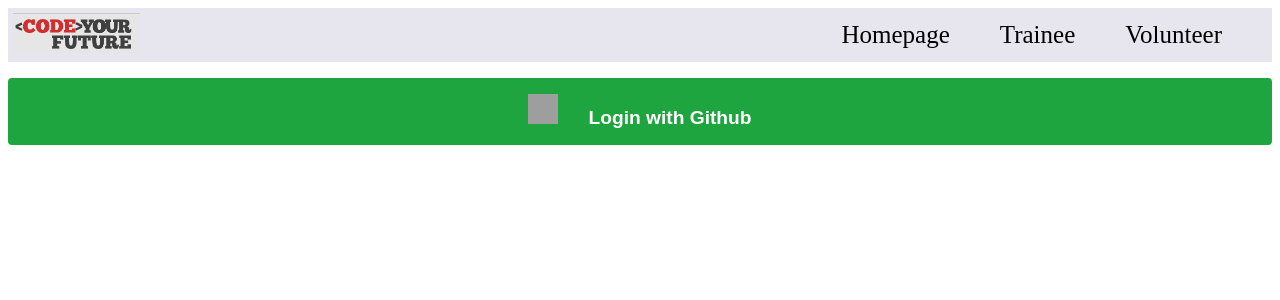
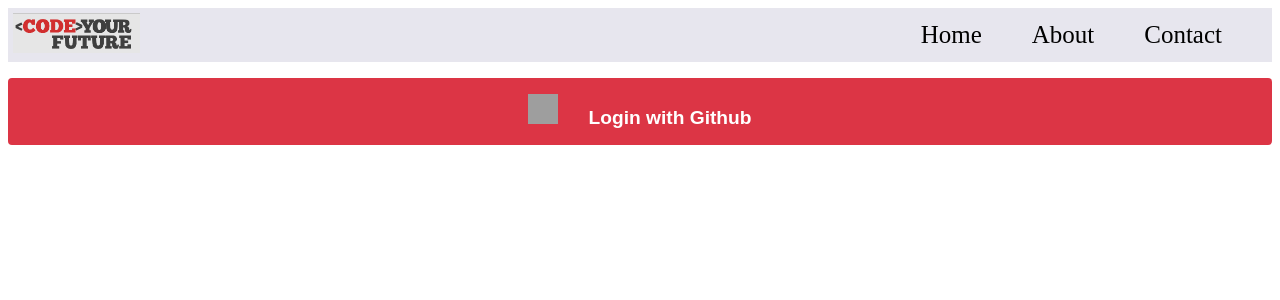
Before and after one commit to Meronggk/codezilla-student-tracker, a React (Create React App) app in the folder client/: page /login in a window 1280 px wide. Shown: the top 300 px of the page. Built offline with nearby package versions, Linux system fonts and the light colour scheme; grey boxes are pictures that could not be loaded.

Commit message:
added some css

```diff
--- a/client/src/components/AttendanceForm.css
+++ b/client/src/components/AttendanceForm.css
@@ -35,7 +35,7 @@
 }
 
 button {
-	background-color: #4caf50;
+	background-color: #dc3545;
 	color: white;
 	padding: 8px 16px;
 	border: none;
@@ -44,5 +44,5 @@
 }
 
 button:hover {
-	background-color: #3e8e41;
+	background-color: #64270b;
 }
--- a/client/src/components/Homepage/Homepage.css
+++ b/client/src/components/Homepage/Homepage.css
@@ -61,7 +61,7 @@
 	left: 50%;
 	transform: translate(-50%, -50%);
 	-ms-transform: translate(-50%, -50%);
-	background-color: #1e7738;
+	background-color: #dc3545;
 	color: rgb(250, 244, 244);
 	font-size: 25px;
 	padding: 12px 17px;
@@ -72,7 +72,7 @@
 }
 
 .container .btn:hover {
-	background-color: rgb(15, 65, 23);
+	background-color: #64270b;
 	color: rgb(207, 199, 226);
 }
 .nav-links {
--- a/client/src/components/Homepage/NavBar.js
+++ b/client/src/components/Homepage/NavBar.js
@@ -17,13 +17,13 @@
 			</Link>
 			<ul className={click ? "nav-menu active" : "nav-menu"}>
 				<li>
-					<Link to={"/"}>Homepage</Link>
+					<Link to={"/"}>Home</Link>
 				</li>
 				<li>
-					<Link to={"/about"}>Trainee</Link>
+					<Link to={"/about"}>About</Link>
 				</li>
 				<li>
-					<Link to={"/contact"}>Volunteer</Link>
+					<Link to={"/contact"}>Contact</Link>
 				</li>
 			</ul>
 			<div className="hamburger" onClick={handleClick}>
--- a/client/src/components/Login.css
+++ b/client/src/components/Login.css
@@ -43,14 +43,14 @@
 	font-size: 1.2rem;
 	font-weight: bold;
 	color: #fff;
-	background-color: #1ea53f;
+	background-color: #dc3545;
 	border: none;
 	border-radius: 0.25rem;
 	cursor: pointer;
 }
 
 button.button:hover {
-	background-color: #0b7726;
+	background-color: #64270b;
 }
 
 .gitbtn {
@@ -60,14 +60,14 @@
 	margin-top: 1rem;
 	font-size: 1.2rem;
 	font-weight: bold;
-	background-color: #1ea53f;
+	background-color: #dc3545;
 	border: none;
 	border-radius: 0.25rem;
 	cursor: pointer;
 }
 
 .gitbtn.gitbtn:hover {
-	background-color: #0b7726;
+	background-color: #64270b;
 }
 
 .git-img {
--- a/client/src/components/Login.js
+++ b/client/src/components/Login.js
@@ -33,7 +33,7 @@
 		<div className="body">
 			<div className="login-form">
 				<div>
-					<h3 className="first-line">CLASS LOGIN</h3>
+					<h3 className="first-line">Log in</h3>
 				</div>
 				<div>
 					<div className="email">
--- a/client/src/components/Profile.css
+++ b/client/src/components/Profile.css
@@ -14,7 +14,7 @@
 
 .github-btn {
 	align-items: center;
-	background-color: #1ea53f;
+	background-color: #dc3545;
 	color: white;
 	padding: 10px 20px;
 	border-radius: 5px;
@@ -24,7 +24,7 @@
 }
 
 .github-btn:hover {
-	background-color: #0b7726;
+	background-color: #64270b;
 }
 
 .github-btn img {
--- a/client/src/components/SessionDash.js
+++ b/client/src/components/SessionDash.js
@@ -115,8 +115,6 @@
 const UserProfile = () => {
 	return (
 		<div>
-			<h2>User Profile</h2>
-			{/* Insert user profile content here */}
 			<Profile />
 		</div>
 	);
@@ -125,9 +123,8 @@
 const AddClasses = () => {
 	return (
 		<div>
-			<h2>Create Session</h2>
 			<NewSession />
-			{/* Insert add classes form here */}
+
 		</div>
 	);
 };
@@ -135,7 +132,6 @@
 const AttendanceForm = () => {
 	return (
 		<div>
-			{" "}
 			<AttendenceForm />
 		</div>
 	);
```
